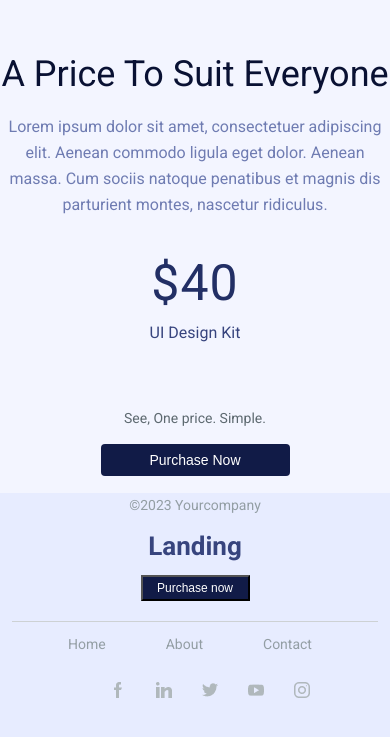
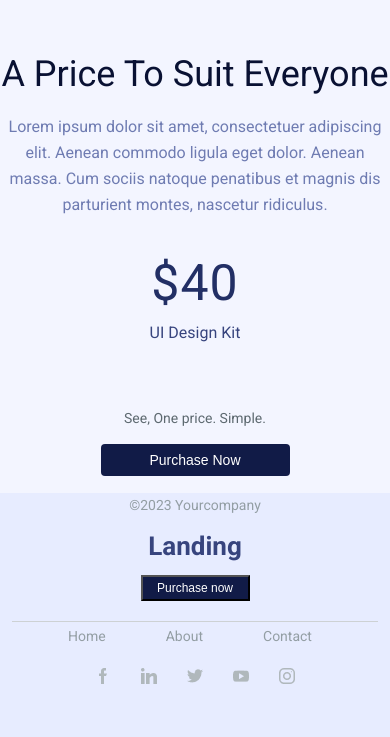
Before and after one commit to 2602hoang/reactjs-tsx-scss, a React (Create React App) app: page / in a window 390 px wide. Shown: the part 4389-5126 px from the top of the page. Built offline with nearby package versions, Linux system fonts and the light colour scheme.

Commit message:
fix menu icon

```diff
--- a/src/index.scss
+++ b/src/index.scss
@@ -10,7 +10,10 @@ body {
   width: 100%;
   font-family: var(--font-text);
 }
-
+ul {
+  margin: 0;
+  padding: 0;
+}
 a {
   text-decoration: none;
 }
@@ -933,9 +936,12 @@ li {
         }
         .bottom-section {
           flex-direction: column;
-          // max-width: 90%;
-          right: 1/2;
+          justify-content: center;
           bottom: -80px;
+          .social-icons {
+            justify-content: center;
+            margin: 20px auto;
+          }
         }
       }
     }
@@ -1097,7 +1103,6 @@ li {
       gap: 20px;
       .contact__image-container {
         margin: 0px;
-
         width: 100%;
         height: auto;
         order: 2;
```
